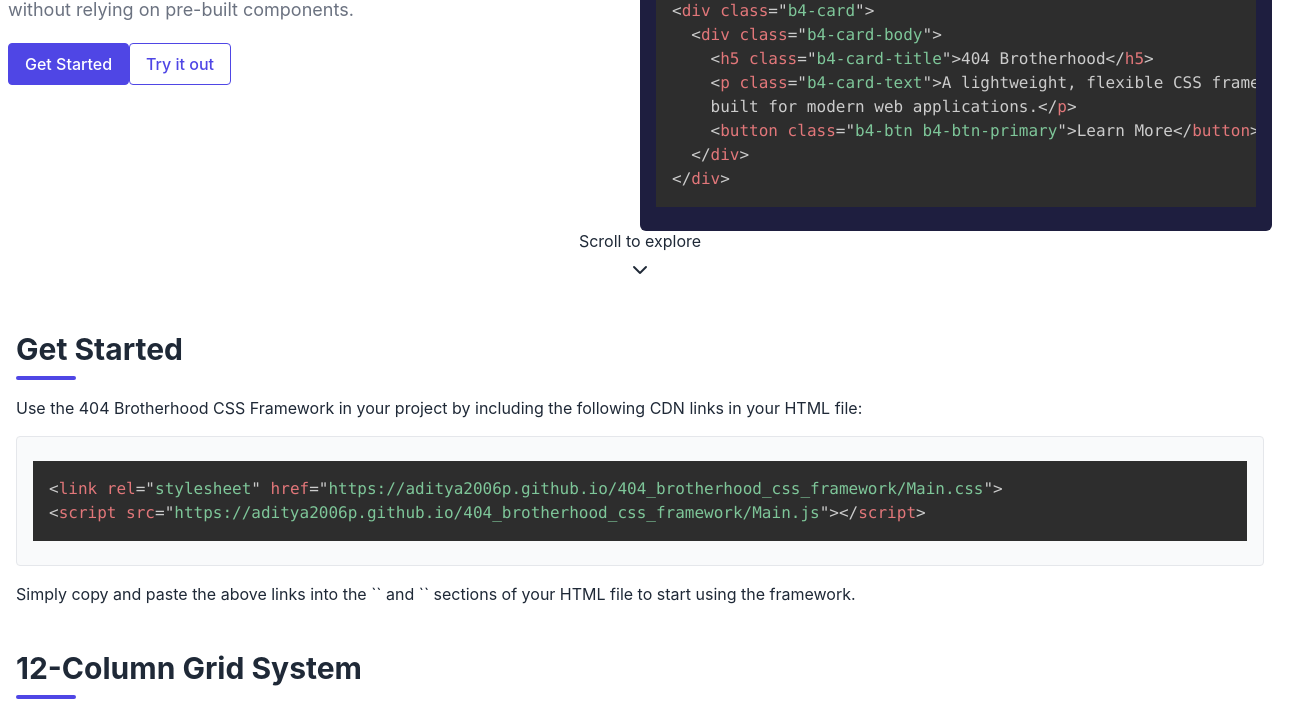
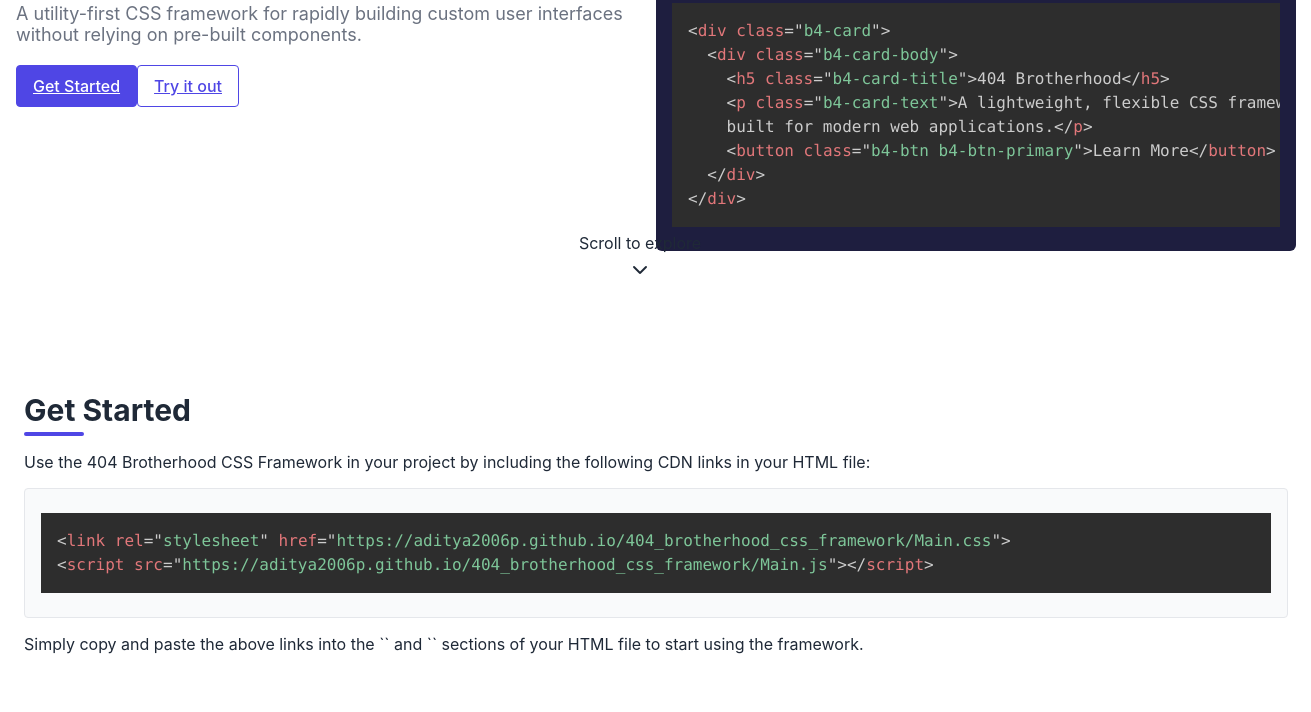
Before and after one commit to Aditya2006p/404_brotherhood_css_framework, a plain HTML site: page index.html in a window 1280 px wide. Shown: the part 493-1205 px from the top of the page, 1311 px wide, since content can reach past the window. Drawn offline with nearby package versions, Linux system fonts and the light colour scheme.

Commit message:
Update index.html

```diff
--- a/index.html
+++ b/index.html
@@ -4,8 +4,6 @@
     <meta charset="UTF-8">
     <meta name="viewport" content="width=device-width, initial-scale=1.0">
     <title>404 Brotherhood CSS Framework</title>
-    <link rel="stylesheet" href="https://cdn.jsdelivr.net/npm/tailwindcss@2.2.19/dist/tailwind.min.css">
-    <link rel="stylesheet" href="https://cdn.jsdelivr.net/npm/@fortawesome/fontawesome-free@6.4.0/css/all.min.css">
     <link rel="stylesheet" href="Main.css">
 
 </head>
```
